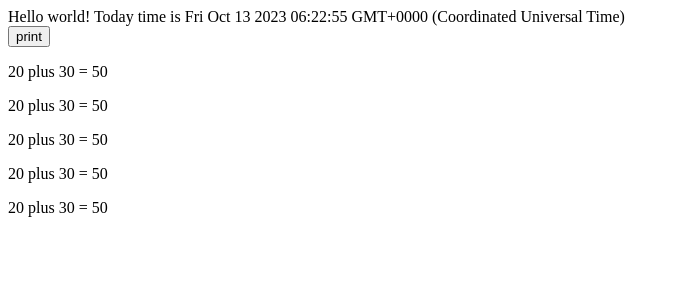
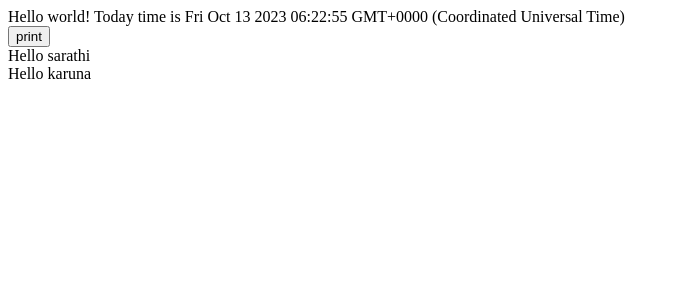
Before and after one commit to sarathi-2003/React-my-app, a React (Vite) app: page / in a window 1280 px wide. Shown: the top 300 px of the page, without its empty margins (0-680 px from the left). Built offline with nearby package versions, Linux system fonts and the light colour scheme.

Commit message:
passing the data APP component to ADD component

```diff
--- a/src/App.jsx
+++ b/src/App.jsx
@@ -1,17 +1,22 @@
-function ADD(){
+function ADD(props){
+  // console.log(props)
   let a= 20;
   let b = 30;
   let c = a+b;
+
   return(
-    <p>
-    {a} plus {b} = {c}
-  </p>
+    // <p>{a} plus {b} = {c} </p>
+     <div>
+      Hello { props.username }
+    </div>
+
   )
 }
 
 function App (){
   const day = new Date();
-
+  let user1 = 'sarathi';
+  let user2 = 'karuna';
   console.log(day);
   return(
    <div>
@@ -19,12 +24,9 @@ function App (){
    <div>
    <button onClick={print_the_page}>print</button>
    </div>
+   <ADD username ={user1} />
+   <ADD username ={user2} />
 
-   <ADD />
-   <ADD />
-   <ADD />
-   <ADD />
-   <ADD />
    </div>
 
   )
```
